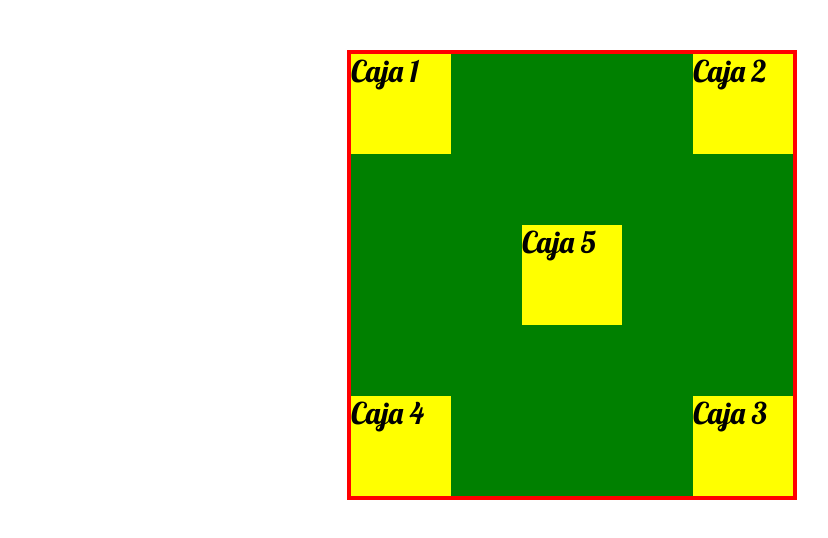
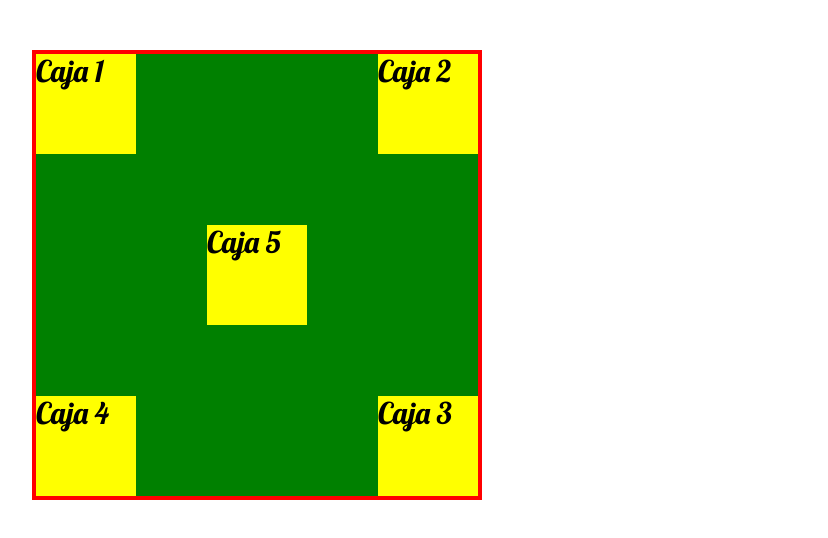
Before and after one commit to Mathelson/8, a plain HTML site: page position5-absolute/positionabsolute.html in a window 1280 px wide. Shown: the whole page, without its empty margins (68-896 px from the left). Drawn offline with Linux system fonts and the light colour scheme.

Commit message:
muevo el contenedor agregor margin-left. top

```diff
--- a/position5-absolute/style.css
+++ b/position5-absolute/style.css
@@ -24,11 +24,12 @@ div div{
 .contenedor {
 	/**position: static;*/
 	position: relative;
-	margin: 100px;
 	border: 4px solid red;
-	margin: 50px auto;
 	height: 450px;
 	width: 450px;
+	margin-left: 100px;
+	margin-top: 50px;
+
 
 }
 .caja1 {
```
